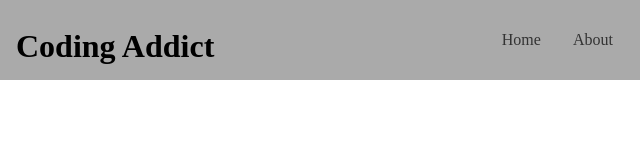
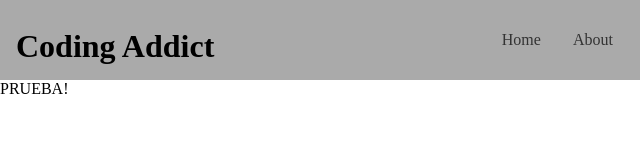
Before and after one commit to JoeTheorium/40-Projects-JS-4-navbar, a plain HTML site: page index.html in a window 1280 px wide. Shown: the full height of the page, 0-640 px from the left. Drawn offline with Linux system fonts and the light colour scheme.

Commit message:
Update index.html

```diff
--- a/index.html
+++ b/index.html
@@ -33,4 +33,5 @@
     <script src="main.js">
     </script>
 </body>
+    PRUEBA!
 </html>
```
